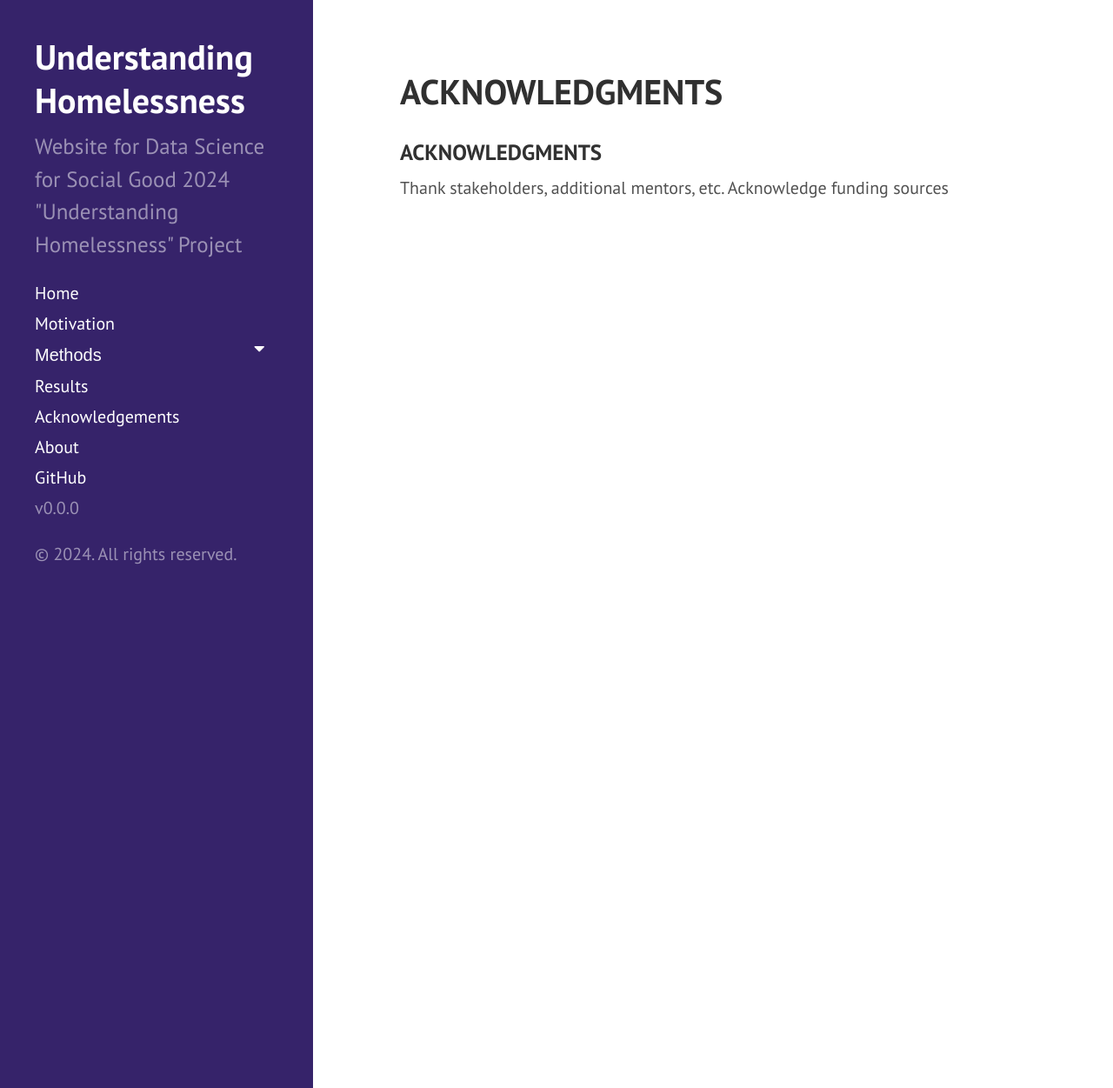
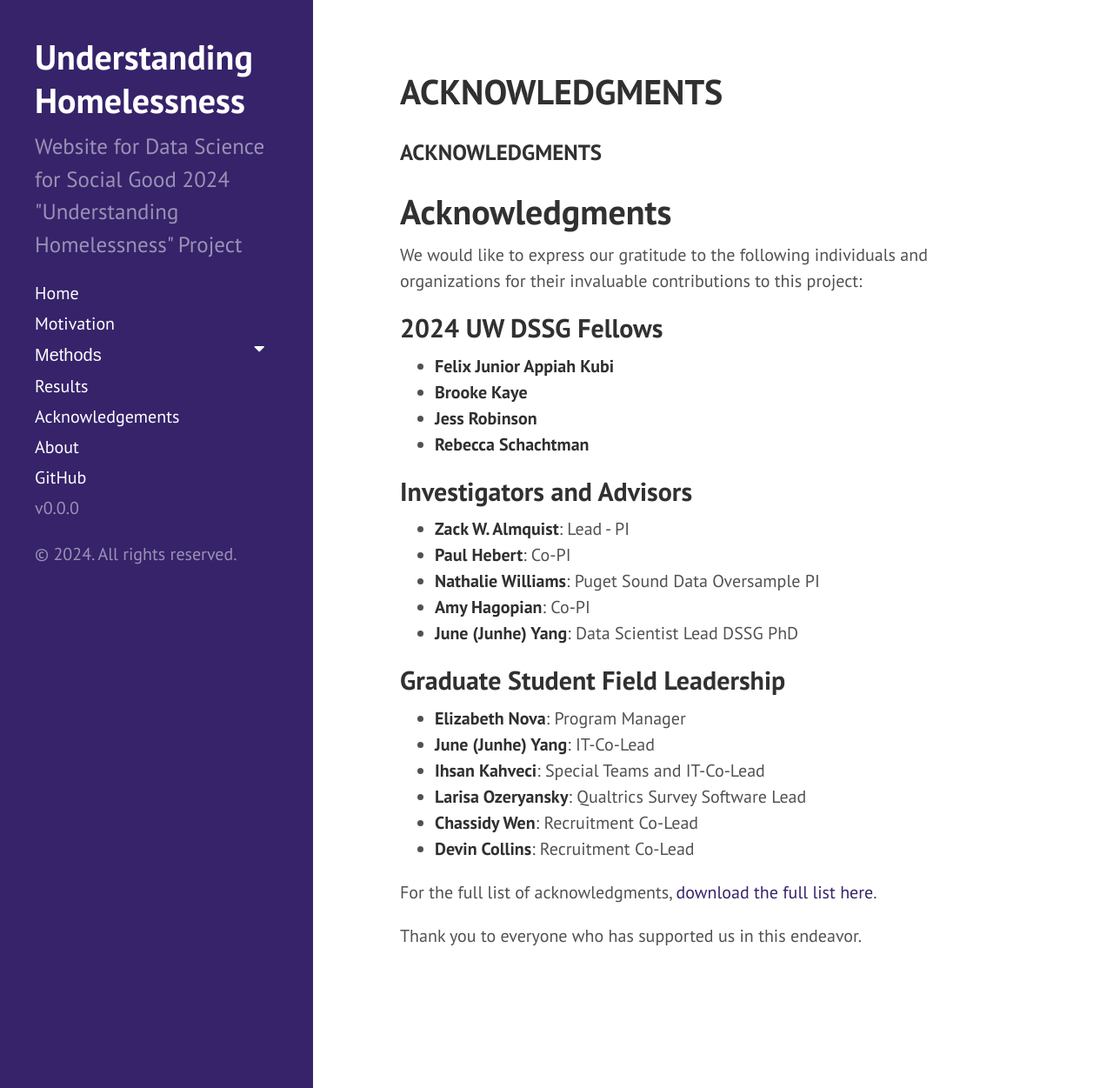
Before and after one commit to uwescience/DSSG2024_Understanding_Homelessness, a Jekyll site: the page built from acknowledgements.md, in a window 1280 px wide and 1251 px high. Shown: the whole window at 87% size. Built offline with Jekyll 4.4.1, drawn with Linux system fonts in a browser that asks for light colours; our own code applies the rules of GitHub Pages for plain Markdown files.

Commit message:
Update acknowledgements.md

```diff
--- a/acknowledgements.md
+++ b/acknowledgements.md
@@ -1,4 +1,30 @@
 ### ACKNOWLEDGMENTS
 
-Thank stakeholders, additional mentors, etc.
-Acknowledge funding sources
+# Acknowledgments
+
+We would like to express our gratitude to the following individuals and organizations for their invaluable contributions to this project:
+
+## 2024 UW DSSG Fellows
+- **Felix Junior Appiah Kubi**
+- **Brooke Kaye**
+- **Jess Robinson**
+- **Rebecca Schachtman**
+
+## Investigators and Advisors
+- **Zack W. Almquist**: Lead - PI
+- **Paul Hebert**: Co-PI
+- **Nathalie Williams**: Puget Sound Data Oversample PI
+- **Amy Hagopian**: Co-PI
+- **June (Junhe) Yang**: Data Scientist Lead DSSG PhD
+
+## Graduate Student Field Leadership
+- **Elizabeth Nova**: Program Manager
+- **June (Junhe) Yang**: IT-Co-Lead
+- **Ihsan Kahveci**: Special Teams and IT-Co-Lead
+- **Larisa Ozeryansky**: Qualtrics Survey Software Lead
+- **Chassidy Wen**: Recruitment Co-Lead
+- **Devin Collins**: Recruitment Co-Lead
+
+For the full list of acknowledgments, [download the full list here](https://docs.google.com/document/d/1S9i5ndeA2YcBaWJURdBkFeCPgnno8192cqSRnA-Pkwc/edit#heading=h.cxf5p43nrpzb).
+
+Thank you to everyone who has supported us in this endeavor.
```
